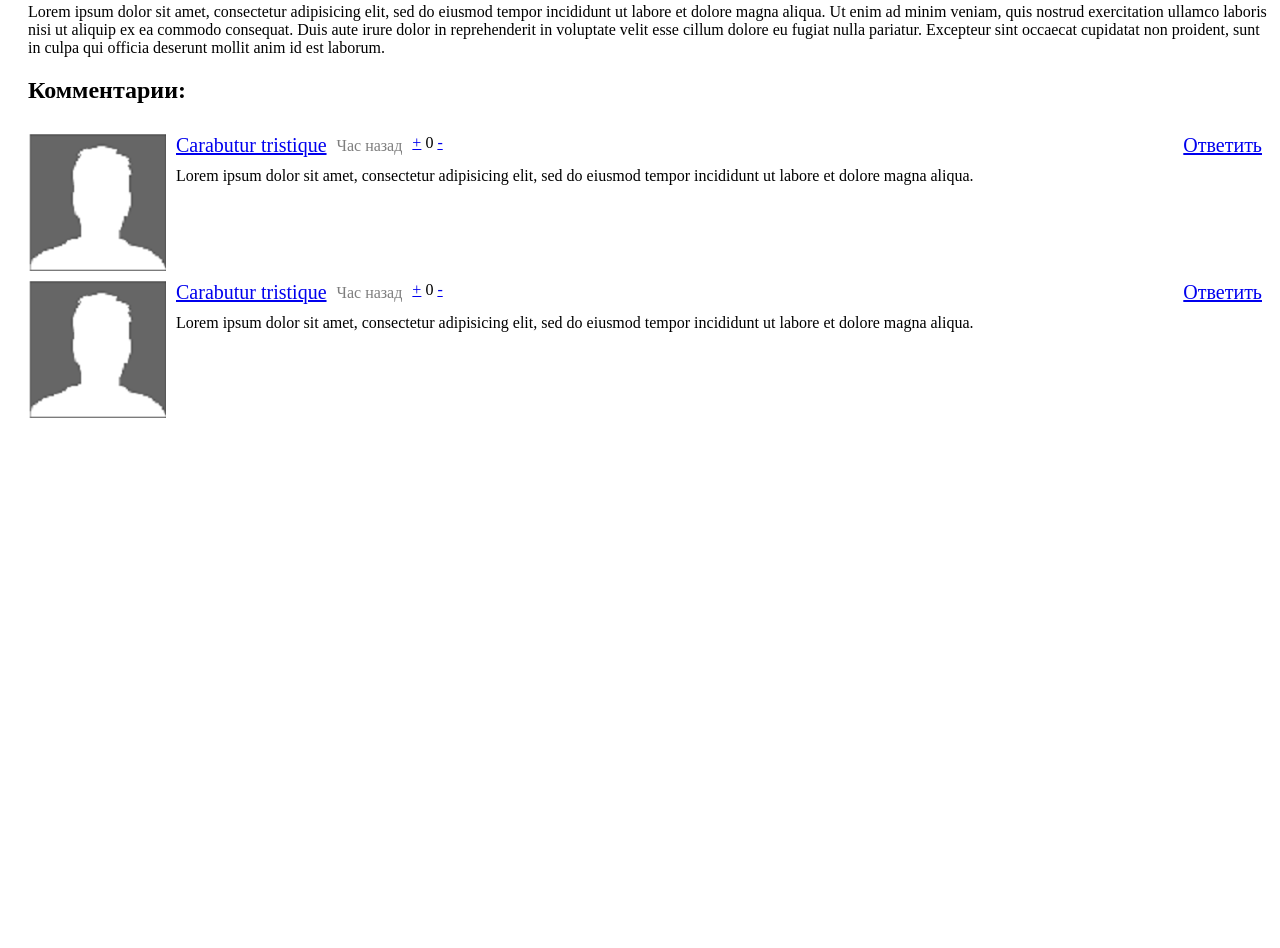
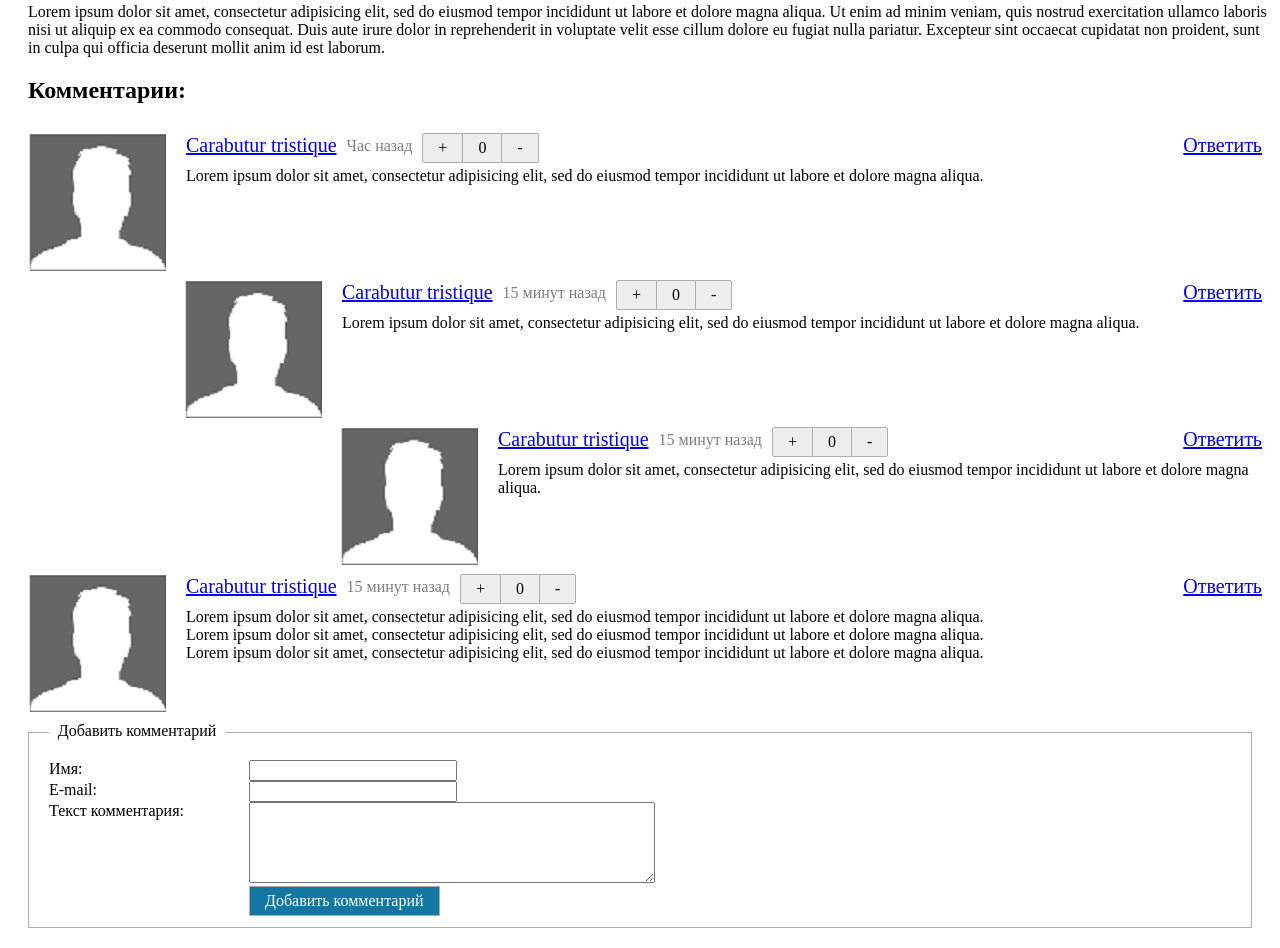
Before and after one commit to asperansa/MyComments, a plain HTML site: page template.html in a window 1280 px wide. Shown: the part 358-1306 px from the top of the page. Before the commit the page ends 800 px from the top, so only its background shows below. Drawn offline with Linux system fonts and the light colour scheme.

Commit message:
end layout

```diff
--- a/css/style.less
+++ b/css/style.less
@@ -1,6 +1,7 @@
 //@title-font: Georgia;
 @padding-left: 20px;
 @subtext-color: #7e7e7e;
+@button-color: #eee;
 
 body {
   padding: 0px;
@@ -23,7 +24,8 @@ time {
 
 .avatar img,
 .username,
-time {
+time,
+.button {
   display: block;
   float: left;
 }
@@ -31,12 +33,13 @@ time {
 .avatar img {
   width: 138px;
   height: 137px;
+  padding-right: 20px;
 }
 
 .username,
 .answer {
   font-size: 20px;
-  margin: 0 10px;
+  margin-right: 10px;
 }
 
 time {
@@ -45,12 +48,11 @@ time {
 }
 
 .answer {
-  float: right;;
+  float: right;
 }
 
 .message {
   clear: right;
-  float: left;
   padding: 10px;
 }
 
@@ -61,3 +63,72 @@ time {
 .comment-item {
   padding-top: 10px;
 }
+.comment-item
+.comment-item {
+  padding-left: 156px;
+}
+
+.button {
+  background-color: @button-color;
+  padding: 5px 15px;
+  border: 1px solid #aeaeae;
+  margin-top: -1px;
+}
+
+span.button {
+  border-right-width: 0px;
+  border-left-width: 0px;
+}
+
+.plus {
+  border-top-left-radius: 2px;
+  border-bottom-left-radius: 2px;
+}
+
+.minus {
+  border-top-right-radius: 2px;
+  border-bottom-right-radius: 2px;
+}
+
+a.button {
+  text-decoration: none;
+  color: #000;
+
+}
+
+.comments-form {
+  border: 1px solid #aeaeae;
+  margin: 20px;
+  padding: 20px;
+  padding-bottom: 40px;
+}
+
+.form-title {
+  margin-top: -31px;
+  background: #fff;
+  width: 176px;
+  text-align: center;
+  padding-bottom: 20px;
+}
+
+.comments-form label {
+  width: 200px;
+  position: relative;
+  display: block;
+  float: left;
+}
+
+.comments-form input {
+  width: 200px;
+}
+
+.comments-form textarea {
+  width: 400px;
+}
+
+.button_blue {
+  background: #1278a2;
+  color: #fff;
+  margin-left: 200px;
+  cursor: pointer;
+}
--- a/template.html
+++ b/template.html
@@ -1,8 +1,8 @@
 <!DOCTYPE html>
 <html>
 <head>
+    <title>Lorem ipsum dolor sit amet, consectetur adipisicing elit, sed do eiusmod tempor incididunt ut labore et dolore magna aliqua.</title>
     <link rel="stylesheet" type="text/css" href="css/style.css">
-    <title>Lorem ipsum dolor sit amet, consectetur adipisicing elit, sed do eiusmod tempor incididunt ut labore et dolore magna aliqua.</title>
 </head>
 <body>
     <h1 class="title">
@@ -29,14 +29,50 @@
             Carabutur tristique
         </a>
         <time>Час назад</time>
-        <a href="#" class="plus">+</a>
-        <span class="score">0</span>
-        <a href="#" class="minus">-</a>
+        <a href="#" class="button plus">+</a>
+        <span class="button score">0</span>
+        <a href="#" class="button minus">-</a>
 
         <div class="message">
             Lorem ipsum dolor sit amet, consectetur adipisicing elit, sed do eiusmod tempor incididunt ut labore et dolore magna aliqua.
         </div>
         <div class="clear"></div>
+        <div class="comment-item">
+            <a href="#" class="answer">Ответить</a>
+            <div class="avatar">
+                <img src="img/sprite.png" alt="" />
+            </div>
+            <a href="#" class="username">
+                Carabutur tristique
+            </a>
+            <time>15 минут назад</time>
+            <a href="#" class="button plus">+</a>
+            <span class="button score">0</span>
+            <a href="#" class="button minus">-</a>
+
+            <div class="message">
+                Lorem ipsum dolor sit amet, consectetur adipisicing elit, sed do eiusmod tempor incididunt ut labore et dolore magna aliqua.
+            </div>
+            <div class="clear"></div>
+            <div class="comment-item">
+                <a href="#" class="answer">Ответить</a>
+                <div class="avatar">
+                    <img src="img/sprite.png" alt="" />
+                </div>
+                <a href="#" class="username">
+                    Carabutur tristique
+                </a>
+                <time>15 минут назад</time>
+                <a href="#" class="button plus">+</a>
+                <span class="button score">0</span>
+                <a href="#" class="button minus">-</a>
+
+                <div class="message">
+                    Lorem ipsum dolor sit amet, consectetur adipisicing elit, sed do eiusmod tempor incididunt ut labore et dolore magna aliqua.
+                </div>
+                <div class="clear"></div>
+            </div>
+        </div>
     </div>
     <div class="comment-item">
         <a href="#" class="answer">Ответить</a>
@@ -46,15 +82,27 @@
         <a href="#" class="username">
             Carabutur tristique
         </a>
-        <time>Час назад</time>
-        <a href="#" class="plus">+</a>
-        <span class="score">0</span>
-        <a href="#" class="minus">-</a>
+        <time>15 минут назад</time>
+        <a href="#" class="button plus">+</a>
+        <span class="button score">0</span>
+        <a href="#" class="button minus">-</a>
 
         <div class="message">
-            Lorem ipsum dolor sit amet, consectetur adipisicing elit, sed do eiusmod tempor incididunt ut labore et dolore magna aliqua.
+            Lorem ipsum dolor sit amet, consectetur adipisicing elit, sed do eiusmod tempor incididunt ut labore et dolore magna aliqua.<br/>
+            Lorem ipsum dolor sit amet, consectetur adipisicing elit, sed do eiusmod tempor incididunt ut labore et dolore magna aliqua.<br/>
+            Lorem ipsum dolor sit amet, consectetur adipisicing elit, sed do eiusmod tempor incididunt ut labore et dolore magna aliqua.<br/>
         </div>
         <div class="clear"></div>
     </div>
+    <div class="comments-form">
+        <div class="form-title">Добавить комментарий</div>
+        <label for="name">Имя:</label>
+        <input id="name" type="text"/><br/>
+        <label for="e-mail">E-mail:</label>
+        <input id="e-mail" type="text" /><br/>
+        <label for="text-comment">Текст комментария:</label>
+        <textarea id="text-comment" rows="5"></textarea><br/>
+        <div class="button button_blue">Добавить комментарий</div>
+    </div>
 </body>
 </html>
```
Also changed, not shown: css/style.css.
